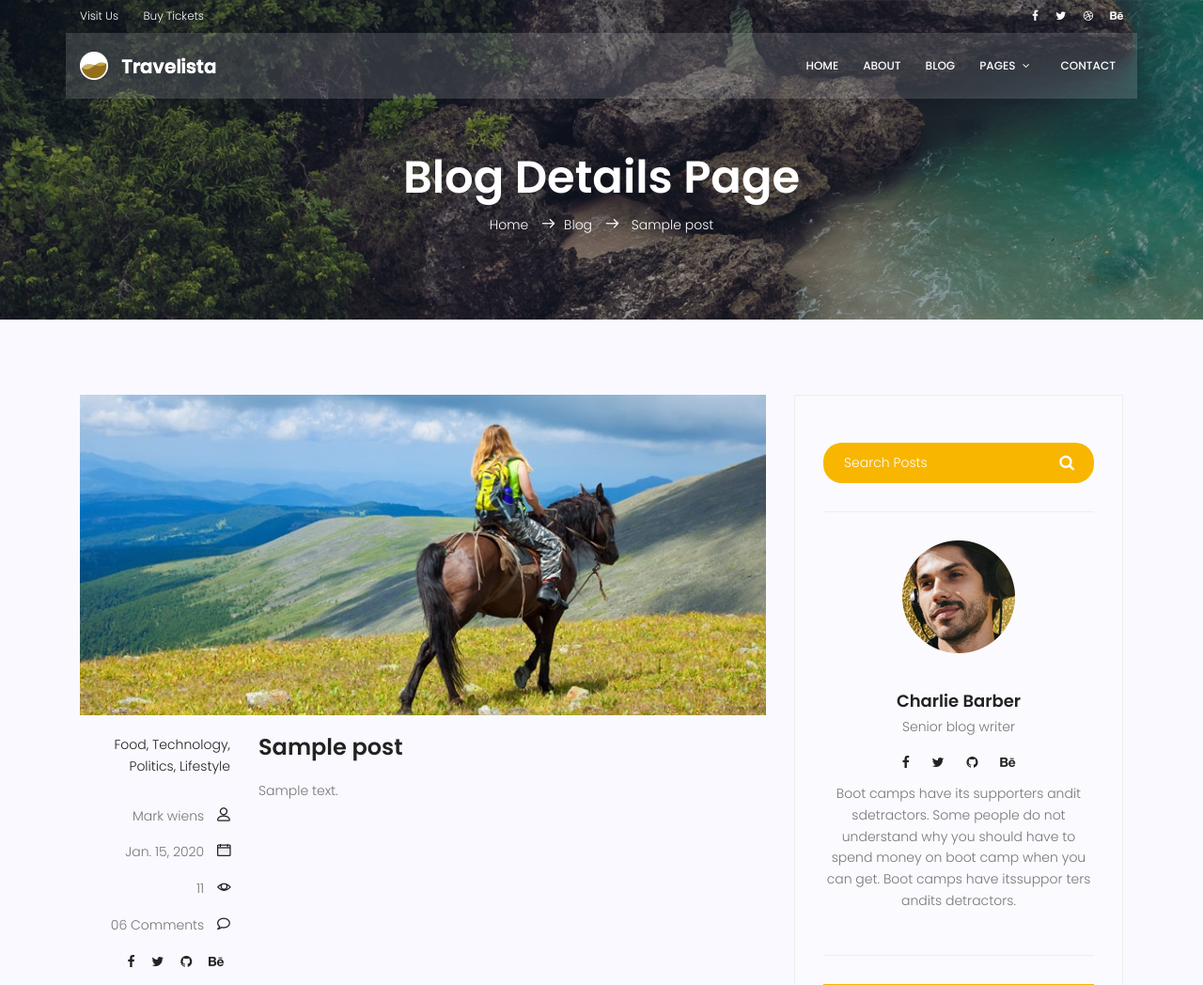
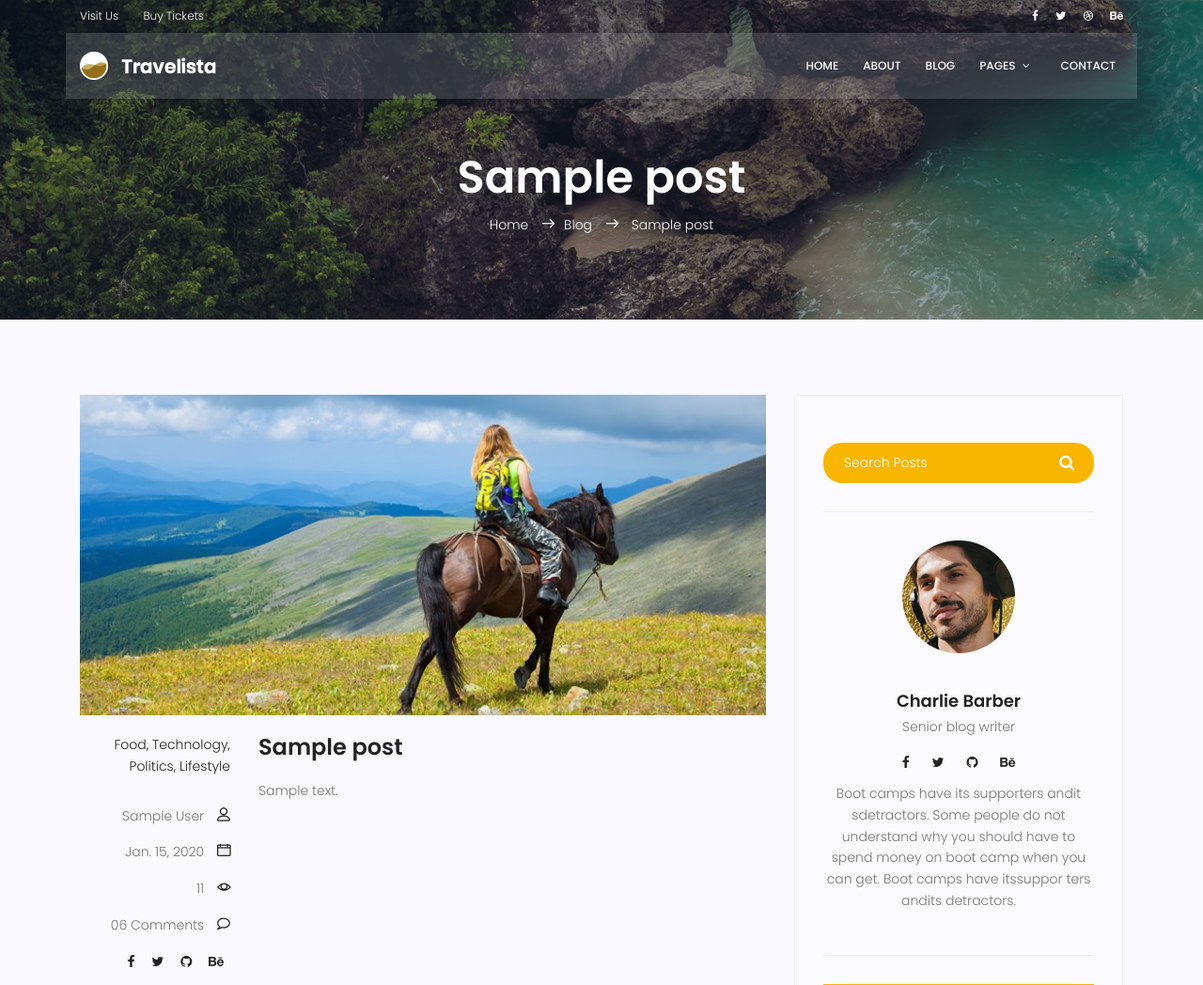
Before and after one commit to mehdi-msv/mysite, a Django app: page /blog/1 in a window 1280 px wide. Shown: the top 1048 px of the page at 94% size. Run offline with Django 3.2, Linux system fonts and the light colour scheme; tables that the repository leaves empty hold one stand-in row (values such as "Sample post"); some libraries are stand-ins or nearby versions.

Commit message:
add author to blog

```diff
--- a/blog/models.py
+++ b/blog/models.py
@@ -1,9 +1,10 @@
 from django.db import models
+from django.contrib.auth.models import User
 
 class Post(models.Model):
     title = models.CharField(max_length=150)
     content = models.TextField()
-    #author = models.ForeignKey(models.ForeignKey)
+    author = models.ForeignKey(User, on_delete=models.SET_NULL, null = True)
     #category = models.ForeignKey(models.ForeignKey)
     #tag = models.ForeignKey(models.ForeignKey)
     #image = models.ImageField()
--- a/blog/views.py
+++ b/blog/views.py
@@ -7,8 +7,7 @@ def blog_view(request):
     context = {'posts':posts}
     return render(request,'blog/blog-home.html', context)
 def blog_single(request,pid):
-    posts = Post.objects.exclude(published_date__gt = timezone.now()).exclude(status = 0)
-    post = get_object_or_404(posts, pk=pid)
+    post = get_object_or_404(Post, pk=pid, status=1, published_date__lte=timezone.now())
     context = {'post':post}
     post.counted_views += 1
     post.save()
--- a/templates/blog/blog-home.html
+++ b/templates/blog/blog-home.html
@@ -99,7 +99,7 @@
               </ul>
               <div class="user-details row">
                 <p class="user-name col-lg-12 col-md-12 col-6">
-                  <a href="#">Mark wiens</a> <span class="lnr lnr-user"></span>
+                  <a href="#">{{post.author.get_full_name}}</a> <span class="lnr lnr-user"></span>
                 </p>
                 <p class="date col-lg-12 col-md-12 col-6">
                   <a href="#">{{post.published_date}}</a> <span class="lnr lnr-calendar-full"></span>
--- a/templates/blog/blog-single.html
+++ b/templates/blog/blog-single.html
@@ -7,7 +7,7 @@
     <div class="container">
       <div class="row d-flex align-items-center justify-content-center">
         <div class="about-content col-lg-12">
-          <h1 class="text-white">Blog Details Page</h1>
+          <h1 class="text-white">{{post.title}}</h1>
           <p class="text-white link-nav">
             <a href="{%url 'website:index'%}">Home</a> <span class="lnr lnr-arrow-right"></span><a href="{%url 'blog:blog'%}">Blog</a> <span class="lnr lnr-arrow-right"></span> <a>{{post.title}}</a>
           </p>
@@ -45,7 +45,7 @@
               </ul>
               <div class="user-details row">
                 <p class="user-name col-lg-12 col-md-12 col-6">
-                  <a href="#">Mark wiens</a> <span class="lnr lnr-user"></span>
+                  <a href="#">{{post.author.get_full_name}}</a> <span class="lnr lnr-user"></span>
                 </p>
                 <p class="date col-lg-12 col-md-12 col-6">
                   <a href="#">{{post.published_date}}</a> <span class="lnr lnr-calendar-full"></span>
```
Also changed, not shown: blog/migrations/0003_auto_20240327_0232.py (added), website/migrations/0002_alter_contact_options.py (added).
